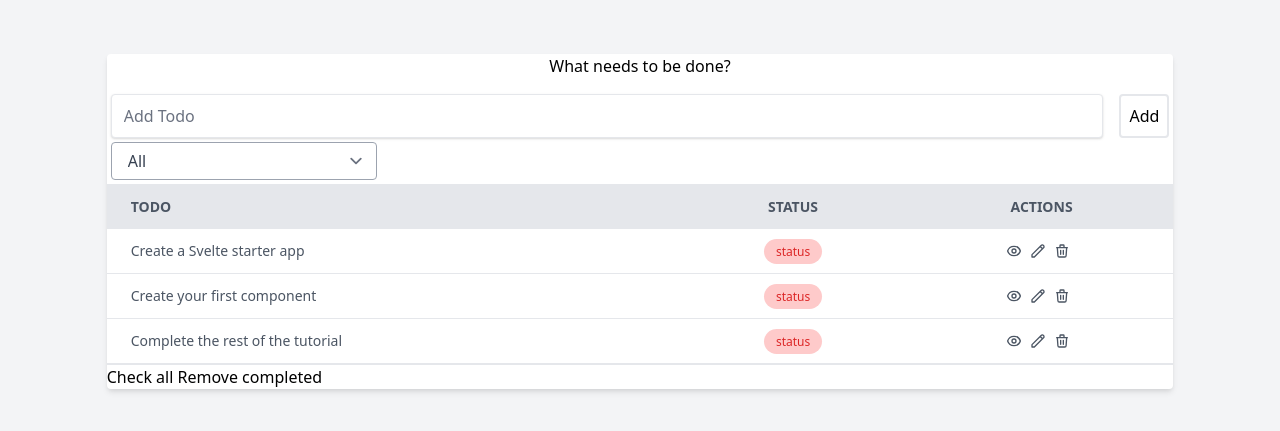
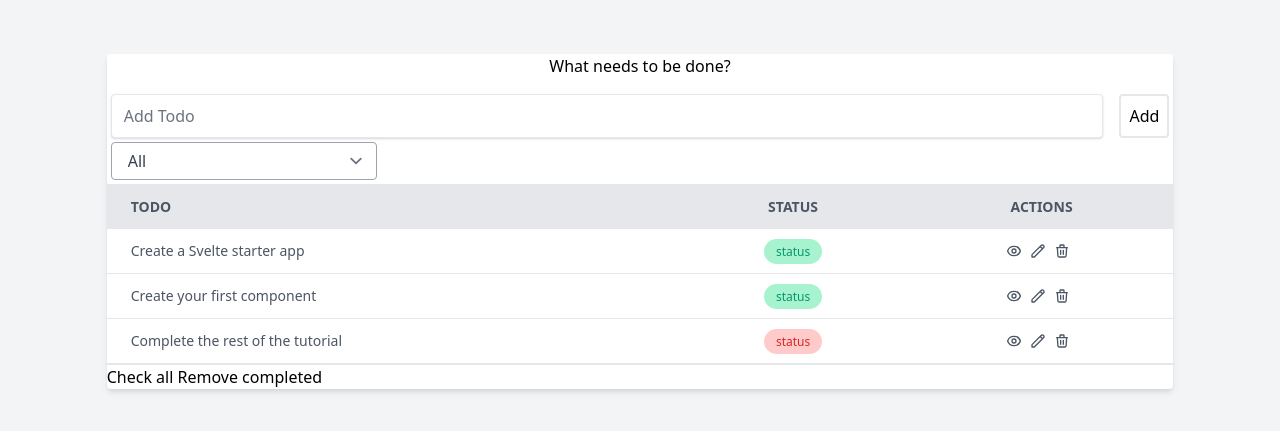
Before and after one commit to SharmileeT/vercel, a Svelte app: page / in a window 1280 px wide. Shown: the part 179-610 px from the top of the page. Built offline with nearby package versions, Linux system fonts and the light colour scheme.

Commit message:
class added

```diff
--- a/src/App.svelte
+++ b/src/App.svelte
@@ -14,4 +14,7 @@
   @tailwind components;
   @tailwind utilities;
 
+  .completed{
+    @apply bg-green-200 text-green-600 py-1 px-3 rounded-full text-xs;
+  }
 </style>
--- a/src/components/Todos.svelte
+++ b/src/components/Todos.svelte
@@ -23,7 +23,7 @@
       filter === 'Inactive' ? todos.filter(t => t.completed) :
       todos
       let selected;
-      console.log({todos});
+
   </script>
 
   <!-- Todos.svelte -->
```
